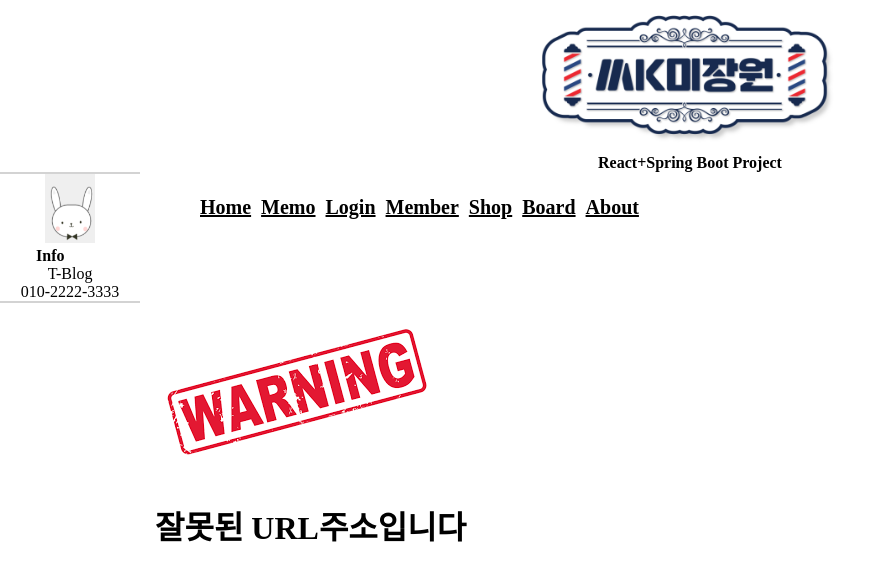
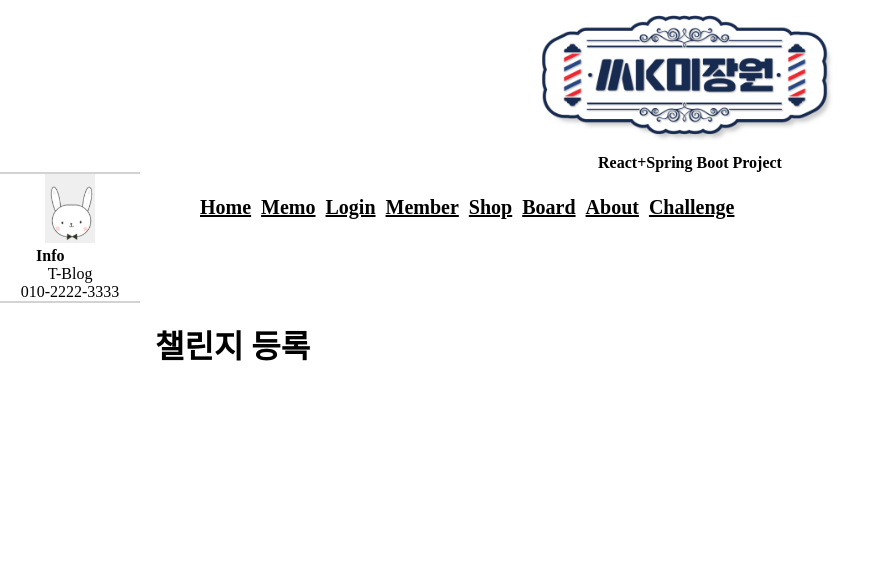
Before and after one commit to j2h5/Social_Web_Project_React, a React (Create React App) app: page /challenge/form in a window 1280 px wide. Shown: the top 580 px of the page, without its empty margins (0-872 px from the left). Built offline with nearby package versions, Linux system fonts and the light colour scheme; the HTML template or start-up script is replaced by a standard one.

Commit message:
[생성] 챌린지 등록 페이지 추가

```diff
--- a/package.json
+++ b/package.json
@@ -12,10 +12,11 @@
     "@testing-library/react": "^13.3.0",
     "@testing-library/user-event": "^13.5.0",
     "axios": "^0.27.2",
+    "global": "^4.4.0",
     "react": "^18.2.0",
     "react-dom": "^18.2.0",
     "react-router-dom": "^6.3.0",
-    "react-scripts": "5.0.1",
+    "react-scripts": "^5.0.1",
     "styled-components": "^5.3.5",
     "web-vitals": "^2.1.4"
   },
--- a/src/RouteMain.js
+++ b/src/RouteMain.js
@@ -11,6 +11,8 @@ import Member from "./member/Member";
 import errimg from "./image/er.png"
 import Memo from "./memo/Memo";
 import MemberList from "./member/Member";
+import ChallengeForm from "./challenge/ChallengeForm";
+import ChallengeList from "./challenge/ChallengeList";
 
 const RouteMain=()=>{
 
@@ -42,6 +44,12 @@ const RouteMain=()=>{
                 <Route path="/login" element={<Login/>}/>
                 <Route path="/about" element={<About/>}/>
 
+                {/* challenge */}
+                <Route path="/challenge/form" element={<ChallengeForm/>}/>
+                <Route path="/challenge/list" element={<ChallengeList/>}/>
+
+
+
                 <Route path="*" element={
                     <div>
                         <img src={errimg} alt=""/>
--- /dev/null
+++ b/src/challenge/ChallengeForm.js
@@ -0,0 +1,11 @@
+import React from 'react';
+
+const ChallengeForm = () => {
+    return (
+        <div>
+            <h1>챌린지 등록</h1>
+        </div>
+    );
+};
+
+export default ChallengeForm;
--- /dev/null
+++ b/src/challenge/ChallengeList.js
@@ -0,0 +1,11 @@
+import React from 'react';
+
+const ChallengeList = () => {
+    return (
+        <div>
+
+        </div>
+    );
+};
+
+export default ChallengeList;
--- a/src/components/Menu.js
+++ b/src/components/Menu.js
@@ -14,6 +14,7 @@ const Menu=()=>{
                 <li><NavLink to="/shop/list">Shop</NavLink></li>
                 <li><NavLink to="/Board/list/1">Board</NavLink></li>
                 <li><NavLink to="/about">About</NavLink></li>
+                <li><NavLink to="/challenge/form">Challenge</NavLink></li>
             </ul>
         </div>
     )
```
Also changed, not shown: 1 other file (tests, documents, lock files or other folders).
